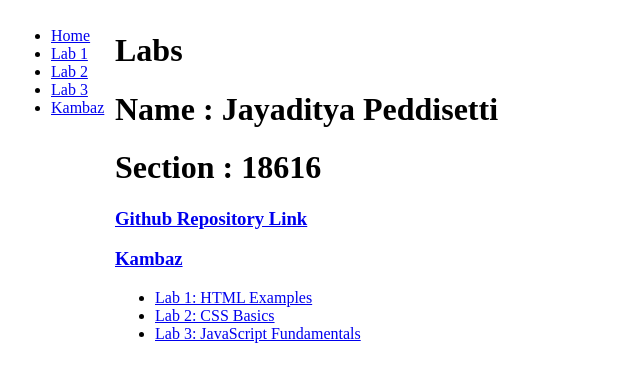
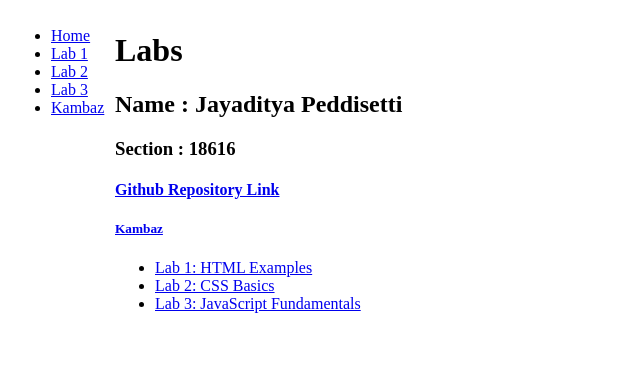
Before and after one commit to jayaditya034/kambaz-next-js, a Next.js app: page /Labs in a window 1280 px wide. Shown: the top 382 px of the page, without its empty margins (0-640 px from the left). Built offline with nearby package versions, Linux system fonts and the light colour scheme.

Commit message:
Fith Commit

```diff
--- a/app/Labs/page.tsx
+++ b/app/Labs/page.tsx
@@ -3,10 +3,10 @@ export default function Labs() {
  return (
    <div id="wd-labs">
      <h1>Labs</h1>
-     <h1>Name : Jayaditya Peddisetti</h1>
-     <h1>Section : 18616</h1>
-     <h3><a href = "https://github.com/jayaditya034/kambaz-next-js" id = "wd-github">Github Repository Link</a></h3>
-     <h3><a href= "https://kambaz-next-js-jay.vercel.app/Account/Signin" id = "wd-kambaz">Kambaz</a></h3>
+     <h2>Name : Jayaditya Peddisetti</h2>
+     <h3>Section : 18616</h3>
+     <h4><a href = "https://github.com/jayaditya034/kambaz-next-js" id = "wd-github">Github Repository Link</a></h4>
+     <h5><a href= "https://kambaz-next-js-jay.vercel.app/Account/Signin" id = "wd-kambaz">Kambaz</a></h5>
      <ul>
        <li>
          <Link href="/Labs/Lab1" id="wd-lab1-link">
```
